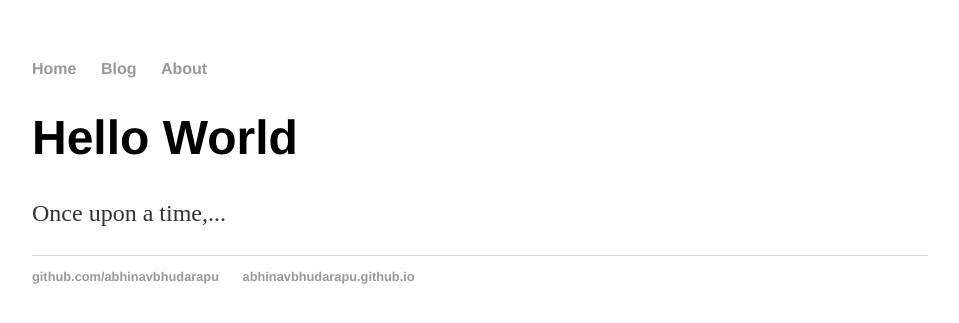
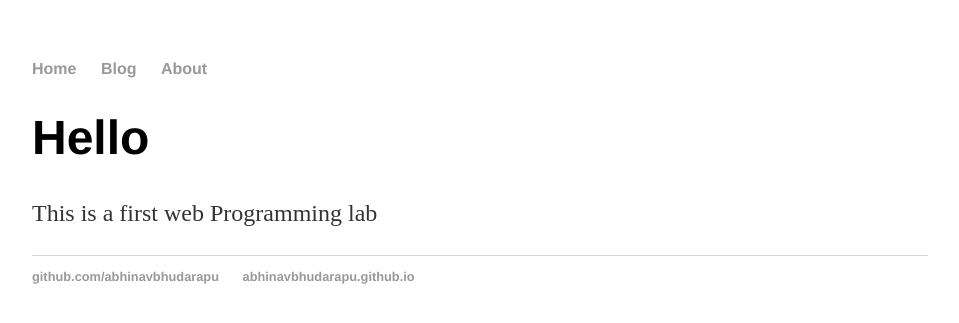
Before and after one commit to AbhinavBhudarapu/AbhinavBhudarapu.github.io, a Jekyll site: the page built from index.html, in a window 1280 px wide. Shown: the top 323 px of the page, without its empty margins (160-1119 px from the left). Built offline with Jekyll 4.4.1, drawn with Linux system fonts in a browser that asks for light colours.

Commit message:
Update index.html

```diff
--- a/index.html
+++ b/index.html
@@ -3,6 +3,6 @@ layout: default
 title: Web Programming
 ---
 <div class="blurb">
-<h1> Hello World </h1>
-<p  >Once upon a time,...</p>
+<h1> Hello  </h1>
+<p> This is a first web Programming lab </p>
 </div>
```
